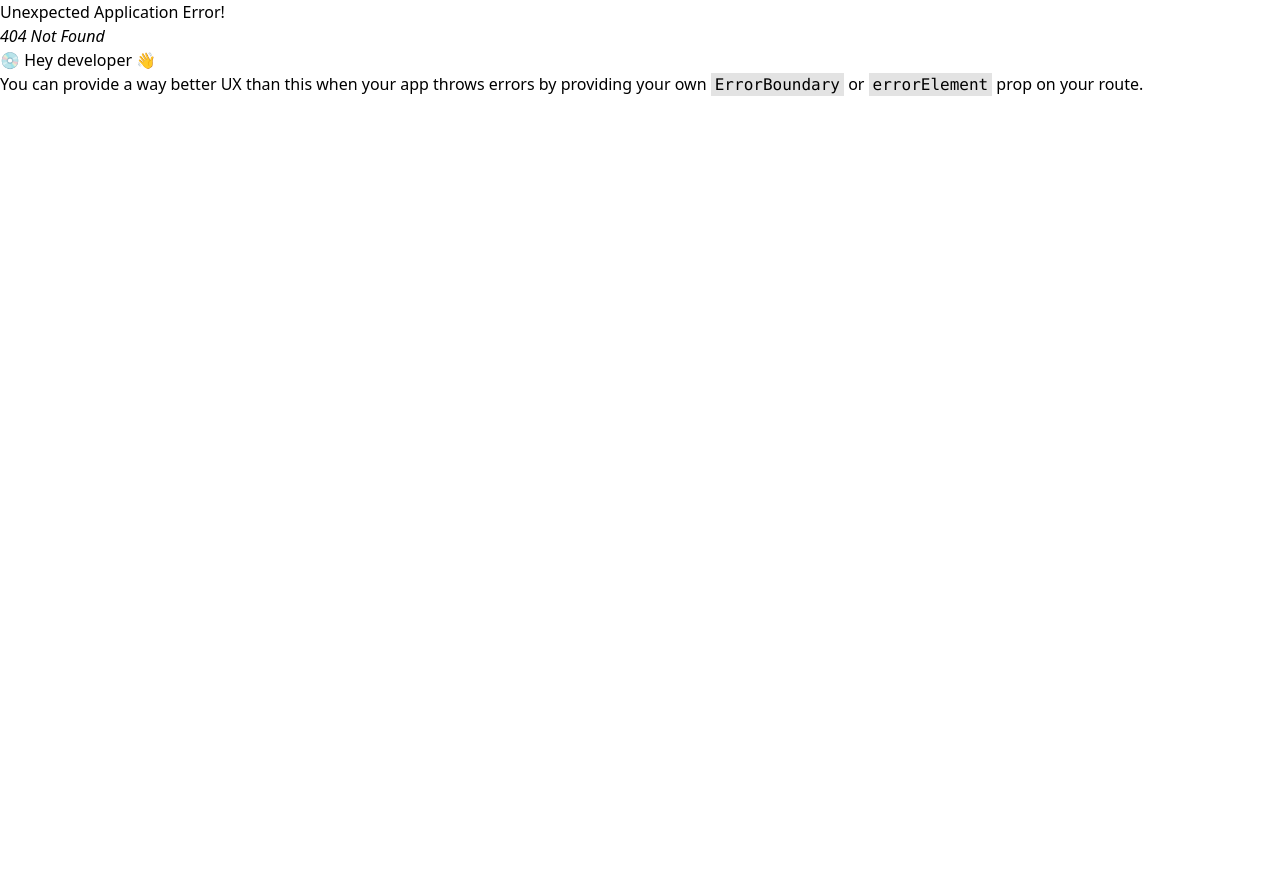
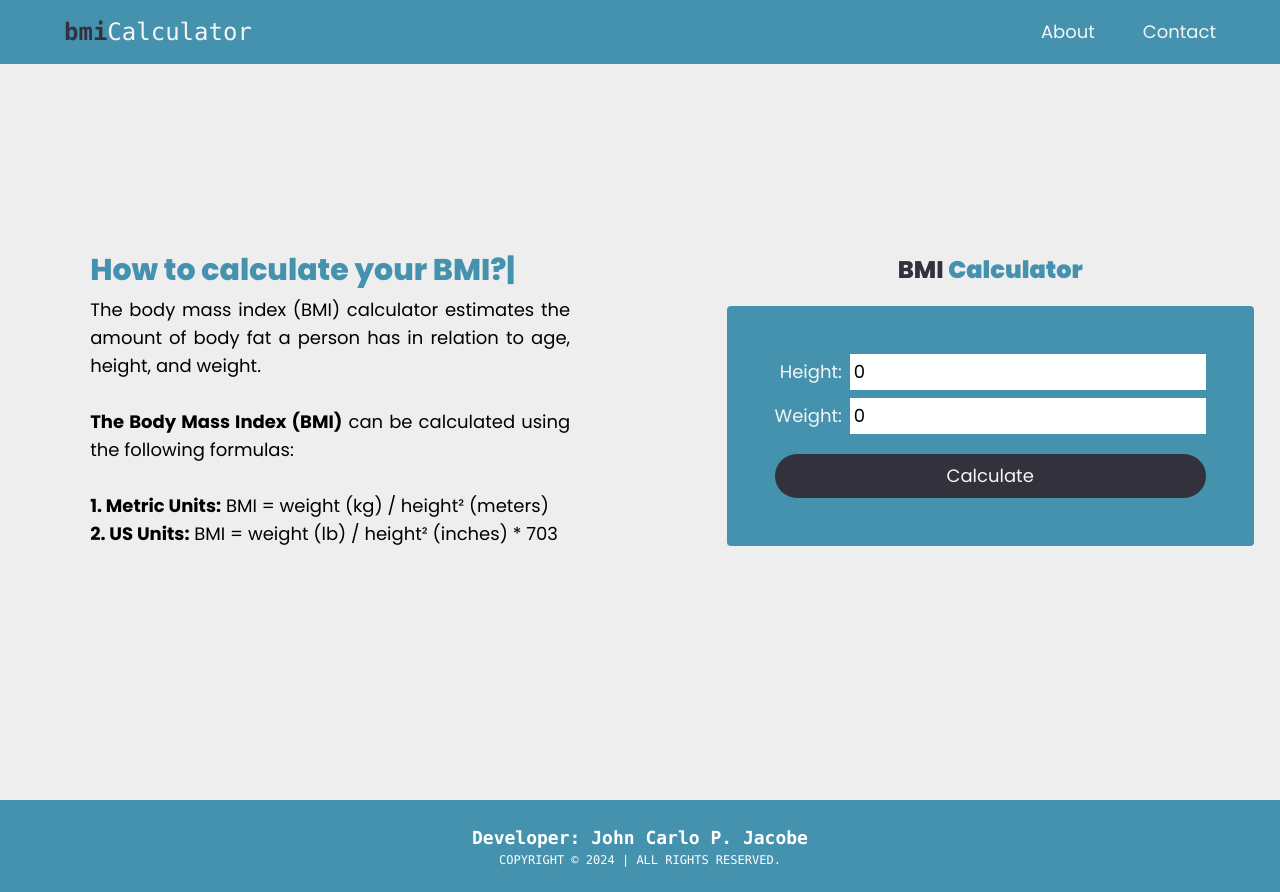
Before and after one commit to JCJ02/bmi-calcutor-v2, a React (Vite) app: page /bmi-calculator in a window 1280 px wide. Before the commit this address had no page. Before the commit the page ends 800 px from the top, so only its background shows below. Built offline with nearby package versions, Linux system fonts and the light colour scheme; a web font is replaced by a local one.

Commit message:
Update BMI Calculator

```diff
--- a/package.json
+++ b/package.json
@@ -12,6 +12,7 @@
   "dependencies": {
     "react": "^18.3.1",
     "react-dom": "^18.3.1",
+    "react-icons": "^5.3.0",
     "react-router-dom": "^6.26.1",
     "react-type-animation": "^3.2.0"
   },
--- a/src/App.jsx
+++ b/src/App.jsx
@@ -2,10 +2,6 @@
 import NavigationBar from './components/NavigationBar';
 import Home from './pages/Home.jsx';
 import Footer from './components/Footer';
-
-import { BrowserRouter, Routes, Route } from 'react-router-dom';
-import About from './pages/About';
-import Contact from './pages/Contact';
 
 function App() {
   useEffect(() => {
--- a/src/components/Modal.jsx
+++ b/src/components/Modal.jsx
@@ -1,7 +1,24 @@
-const Modal = () => {
+import { IoClose } from "react-icons/io5";
+
+const Modal = ({openModal, closeModal, children}) => {
   return (
     <>
-        Modal
+      <div
+        className={`fixed inset-0 flex justify-center items-center transition-colors ${openModal ? "visible bg-black/50" : "invisible"}`}
+        onClick={closeModal}
+      >
+        <div
+          className="bg-[#4592AF] relative flex flex-col px-[24px] py-[48px] rounded-[8px] w-[360px]"
+          onClick={event => event.stopPropagation()}
+        >
+          <button
+            className="absolute top-0 right-0 font-extrabold text-[#F6F5F5] text-3xl my-[6px] mx-[4px]"
+            onClick={closeModal}>
+            <IoClose />
+          </button>
+          {children}
+        </div>
+      </div>
     </>
   )
 }
--- a/src/components/NavigationBar.jsx
+++ b/src/components/NavigationBar.jsx
@@ -1,4 +1,4 @@
-import { Link } from "react-router-dom";
+import { Link, NavLink } from "react-router-dom";
 import Logo from "./Logo";
 
 const NavigationBar = () => {
@@ -7,8 +7,18 @@
         <nav className="flex justify-between items-center max-w-[1280px] m-auto px-[5%] 2xl:px-0">
             <Logo />
             <div className="flex gap-12">
-              <Link className="font-poppins text-xs md:text-md lg:text-lg text-[#F6F5F5] hover:text-[#33313B] ease-in-out duration-500" to={"/about"}>About</Link>
-              <Link className="font-poppins text-xs md:text-md lg:text-lg text-[#F6F5F5] hover:text-[#33313B] ease-in-out duration-500" to={"/contact"}>Contact</Link>
+              <NavLink
+                className={({isActive}) => isActive ? "font-poppins text-xs md:text-md lg:text-lg text-[#33313B] ease-in-out duration-500" : "font-poppins text-xs md:text-md lg:text-lg text-[#F6F5F5] hover:text-[#33313B] ease-in-out duration-500"}
+                to={"/about"}
+              >
+                About
+              </NavLink>
+              <NavLink
+                className={({isActive}) => isActive ? "font-poppins text-xs md:text-md lg:text-lg text-[#33313B] ease-in-out duration-500" : "font-poppins text-xs md:text-md lg:text-lg text-[#F6F5F5] hover:text-[#33313B] ease-in-out duration-500"}
+                to={"/contact"}
+              >
+                Contact
+              </NavLink>
             </div>
         </nav>
     </header>
--- a/src/pages/BMI.jsx
+++ b/src/pages/BMI.jsx
@@ -3,11 +3,36 @@
 import Button from "../components/Button";
 import Footer from "../components/Footer";
 import { TypeAnimation } from "react-type-animation";
+import Modal from "../components/Modal";
 
 const BMI = () => {
+  const [height, setHeight] = useState(0);
+  const [weight, setWeight] = useState(0);
+  const [BMI, setBMI] = useState(0);
 
-  const calculateBMI = event => {
+  const clearFields = () => {
+    setHeight(0);
+    setWeight(0);
+  }
+
+  const [openResult, setOpenResult] = useState(false);
+
+  const result = (event) => {
     event.preventDefault();
+    setOpenResult(!openResult);
+  }
+
+  const calculateBMI = (event) => {
+    event.preventDefault();
+    let bmiResult = weight / (height * height);
+    setBMI(bmiResult.toFixed(2));
+
+    if(weight === 0 && height === 0) {
+      setBMI("Syntax Error!");
+    }
+
+    result(event);
+    clearFields();
   }
 
   useEffect(() => {
@@ -23,7 +48,7 @@
               sequence={['How to calculate your BMI?', 1000]}
               wrapper="h1"
               repeat={Infinity}
-              className="font-poppins font-extrabold text-lg md:text-1xl lg:text-3xl"
+              className="font-poppins font-extrabold text-[#4592AF] text-lg md:text-1xl lg:text-3xl"
             />
             <p className="font-poppins max-w-[480px] text-justify text-xs md:text-md lg:text-lg">
               The body mass index (BMI) calculator estimates the amount of body fat a person has in relation to age, height, and weight.
@@ -37,6 +62,8 @@
               <b>2. US Units:</b> BMI = weight (lb) / height² (inches) * 703
             </p>
           </div>
+          <div className="flex flex-col items-center gap-5">
+            <h1 className="font-poppins font-extrabold text-[#33313B] text-lg md:text-xl lg:text-2xl">BMI <b className="text-[#4592AF]">Calculator</b></h1>
             <form className="bg-[#4592AF] flex flex-col justify-center items-end gap-2 p-[48px] rounded-[4px]">
               <div className="flex justify-center items-center gap-2 font-poppins">
                 <label className="text-[#F6F5F5] text-xs md:text-md lg:text-lg">Height:</label>
@@ -44,6 +71,8 @@
                   className="text-xs md:text-md lg:text-lg p-[4px] w-full"
                   type="number"
                   placeholder="Ex. 1.75 M"
+                  value={height}
+                  onChange={(event) => setHeight(event.target.value)}
                 >
                 </input>
               </div>
@@ -53,6 +82,8 @@
                   className="text-xs md:text-md lg:text-lg p-[4px] w-full"
                   type="number"
                   placeholder="Ex. 65 KG"
+                  value={weight}
+                  onChange={(event) => setWeight(event.target.value)}
                 >
                 </input>
               </div>
@@ -63,6 +94,11 @@
                 Calculate
               </Button>
             </form>
+          </div>
+          <Modal openModal={openResult} closeModal={result}>
+            <h1 className="font-poppins font=extrabold text-[#F6F5F5] text-xs md:text-md lg:text-lg">BMI: <b className="text-[#008000]">{BMI}</b></h1>
+            <h1 className="font-poppins font=extrabold text-[#F6F5F5] text-xs md:text-md lg:text-lg">Category: </h1>
+          </Modal>
         </section>
         <Footer />
     </main>
--- a/src/pages/Home.jsx
+++ b/src/pages/Home.jsx
@@ -17,7 +17,7 @@
                 </p>
                 <Link
                     className="bg-[#4592AF] font-poppins text-[#F6F5F5] text-xs md:text-md lg:text-lg px-[2rem] py-[0.5rem] rounded-full hover:scale-110 duration-500"
-                    to={"/bmicalculator"}
+                    to={"/bmi-calculator"}
                 >
                     Get Started
                 </Link>
--- a/src/router.jsx
+++ b/src/router.jsx
@@ -9,6 +9,6 @@
     { path: "/", element: <App /> },
     { path: "/about", element: <About /> },
     { path: "/contact", element: <Contact /> },
-    { path: "/bmicalculator", element: <BMI /> },
-    { path: "/helloworld", element: <HelloWorld /> }
+    { path: "/bmi-calculator", element: <BMI /> },
+    { path: "/hello-world", element: <HelloWorld /> }
 ]);
```
Also changed, not shown: 1 other file (tests, documents, lock files or other folders). Lines whose indentation alone changed are shown as unchanged.
